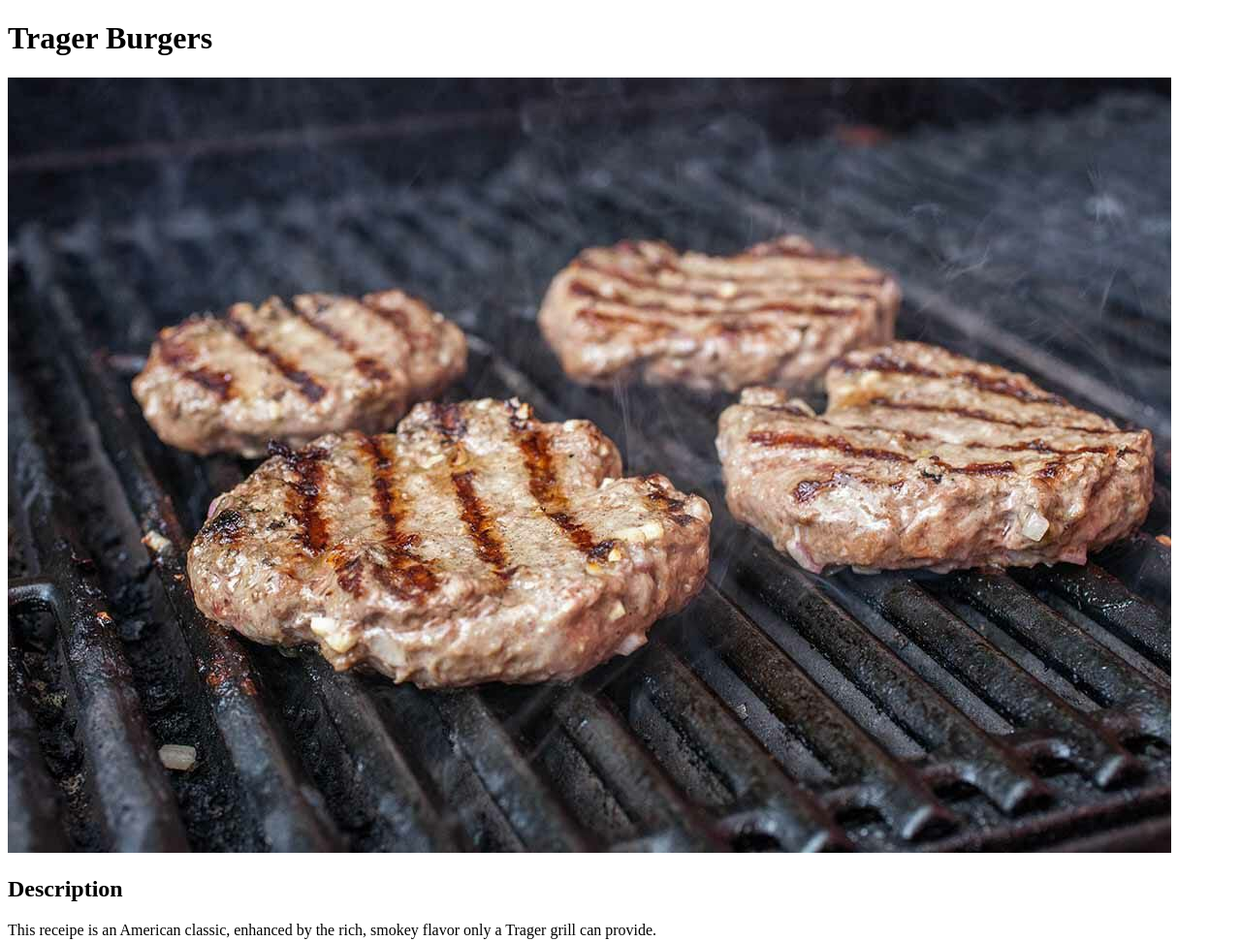
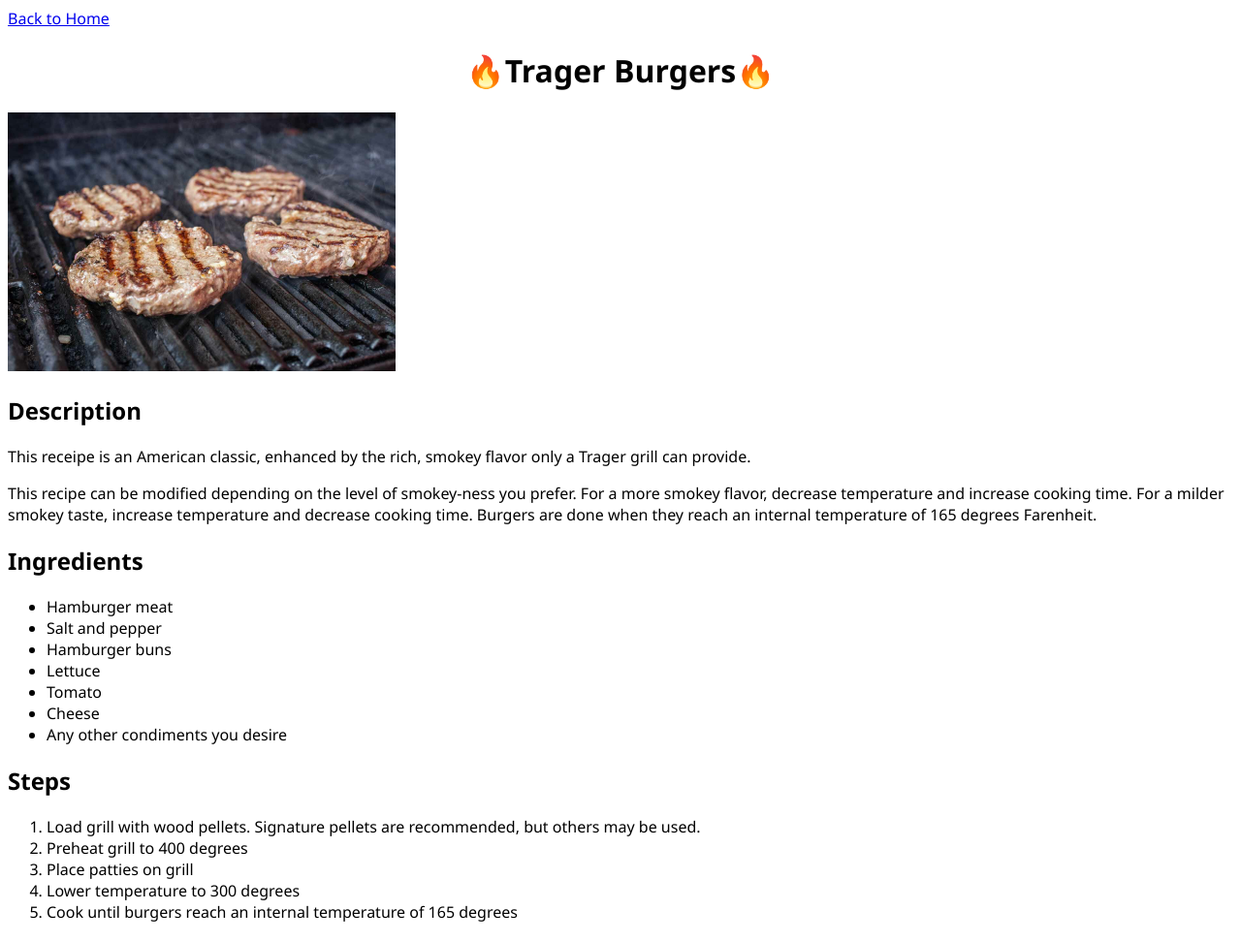
Before and after one commit to jbrickett99/odin-recipes, a plain HTML site: page recipes/trager-burgers.html in a window 1280 px wide. Shown: the top 972 px of the page at 97% size. Drawn offline with Linux system fonts and the light colour scheme.

Commit message:
add styling

```diff
--- a/recipes/trager-burgers.html
+++ b/recipes/trager-burgers.html
@@ -3,10 +3,12 @@
 <head>
     <meta charset="UTF-8">
     <title>Document</title>
+    <link rel="stylesheet" href="../styles.css">
 </head>
 <body>
-    <h1>Trager Burgers</h1>
-    <img src="../img/trager-burgers.jpg" alt="Burgers on a grill">
+    <a href="../index.html">Back to Home</a>
+    <h1>🔥Trager Burgers🔥</h1>
+    <img class="recipe-image" src="../img/trager-burgers.jpg" alt="Burgers on a grill">
     <h2>Description</h2>
     <p>This receipe is an American classic, enhanced by the rich, smokey flavor only a Trager grill can provide.</p>
     <p>This recipe can be modified depending on the level of smokey-ness you prefer.
--- /dev/null
+++ b/styles.css
@@ -0,0 +1,12 @@
+* {
+    font-family: 'Segoe UI', Tahoma, Geneva, Verdana, sans-serif;
+}
+
+.recipe-image {
+    width: 400px;
+    height: auto;
+}
+
+h1 {
+    text-align: center;
+}
```
Also changed, not shown: index.html (+3 -2 lines), recipes/egg-ramen.html (+3 -1 lines), recipes/lasagna.html (+3 -1 lines).
